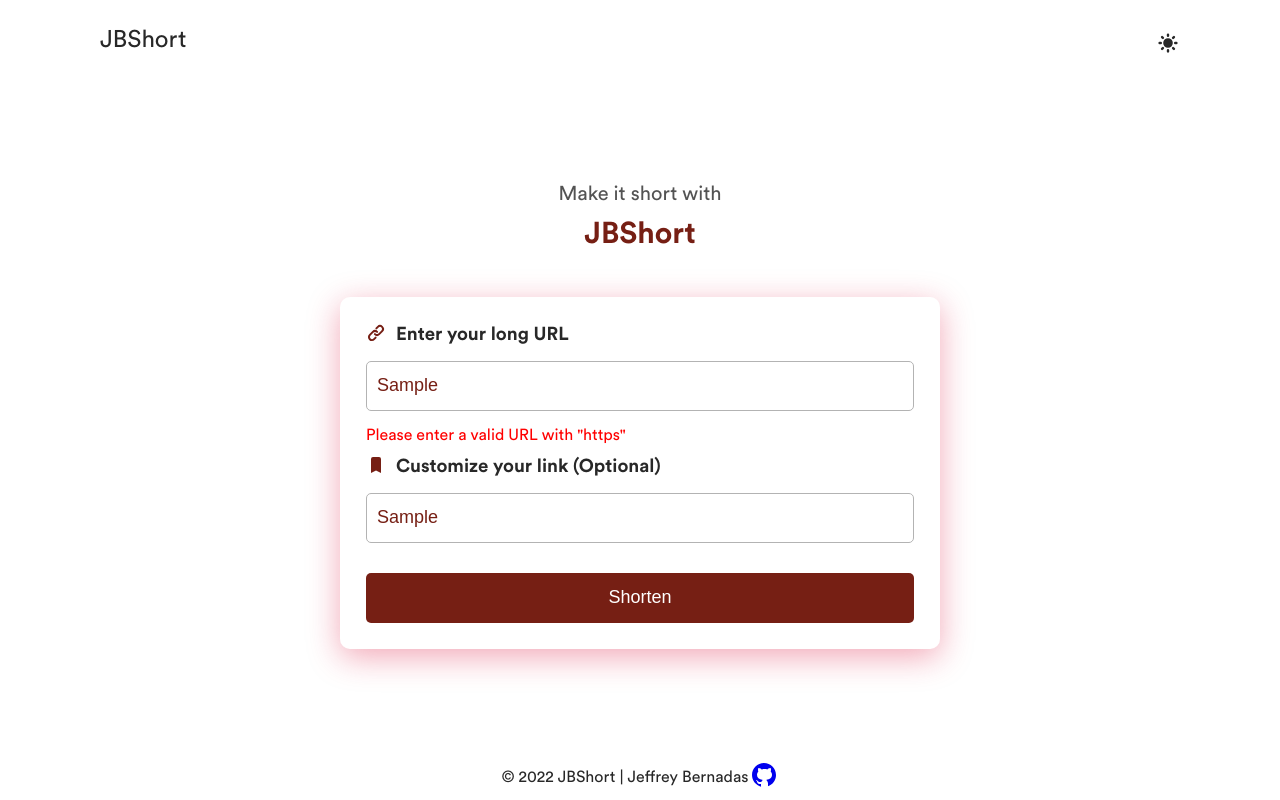
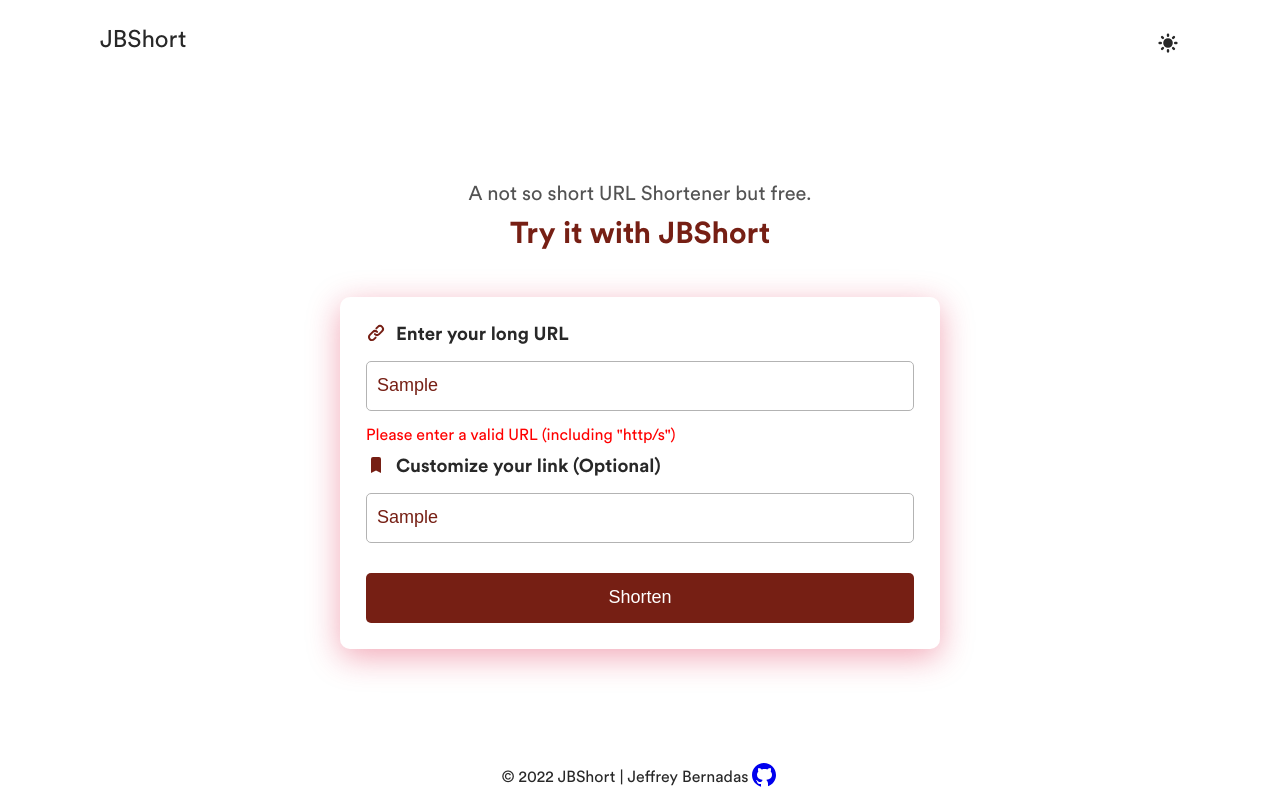
Before and after one commit to Bernz322/jbshort, a React (Create React App) app in the folder client/: page / in a window 1280 px wide. Both pictures are taken after typing "Sample", "Sample" into the empty fields and a click on the button "Shorten". Built offline with nearby package versions, Linux system fonts and the light colour scheme.

Commit message:
update descriptions

```diff
--- a/client/src/components/Main.js
+++ b/client/src/components/Main.js
@@ -72,8 +72,8 @@ const Main = () => {
             }}>
             <section className="section">
                 <div className="description">
-                    <p>Make it short with</p>
-                    <h1>JBShort</h1>
+                    <p>A not so short URL Shortener but free.</p>
+                    <h1><span>Try it with </span>JBShort</h1>
                 </div>
                 <div className="container">
                     <form onSubmit={handleSubmit}>
@@ -92,7 +92,7 @@ const Main = () => {
                         }
 
                         {blank &&
-                            <p style={{ color: "red" }}>Please enter a valid URL with "https"</p>
+                            <p style={{ color: "red" }}>Please enter a valid URL (including "http/s")</p>
                         }
 
                         <div className="desc__">
```
